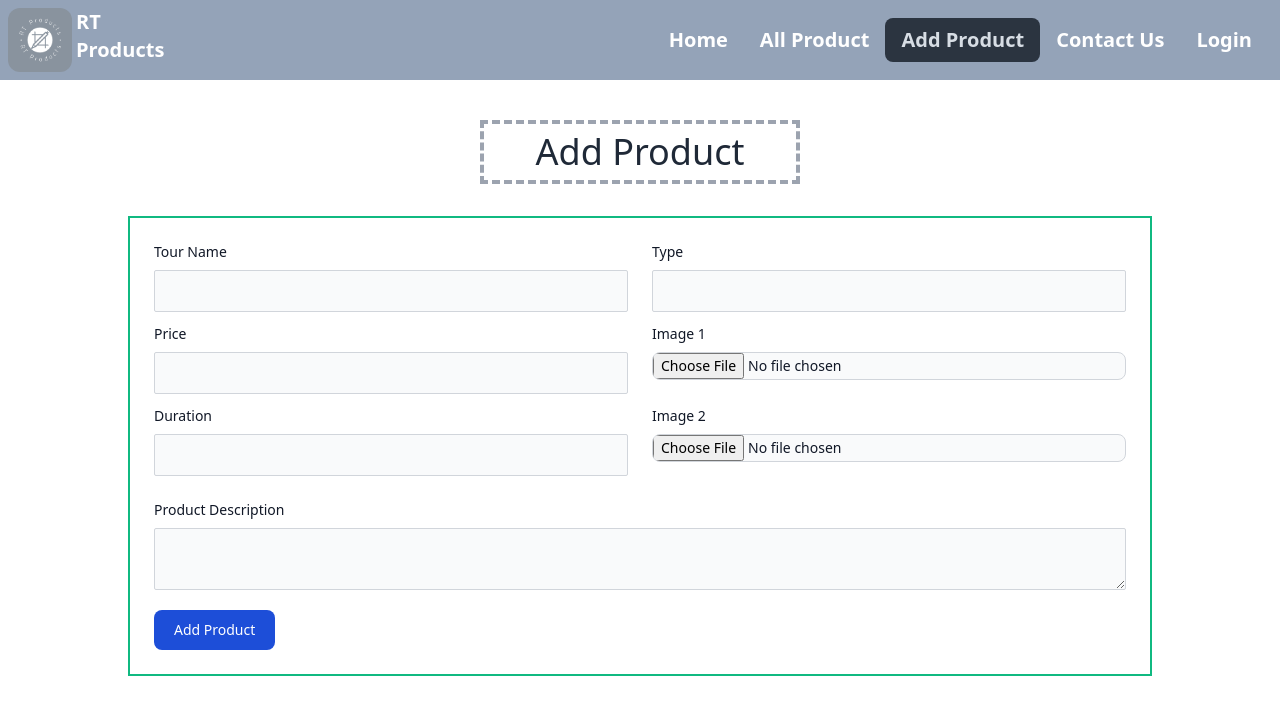
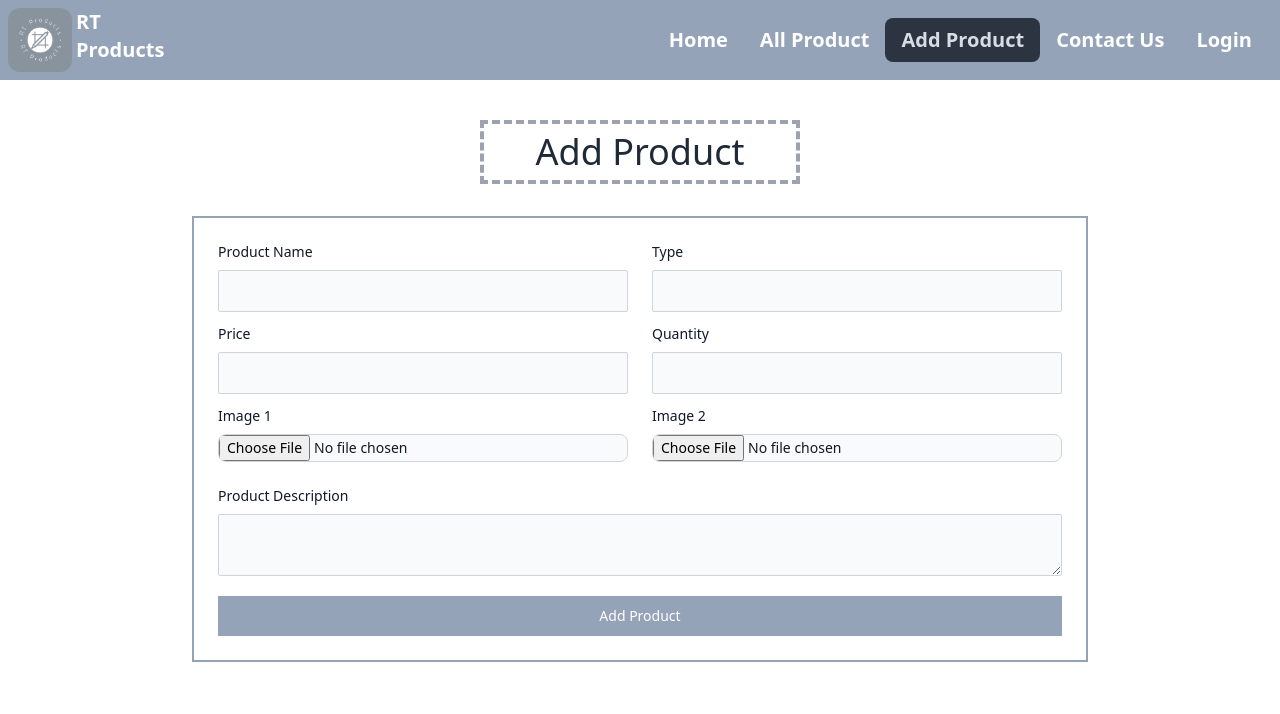
Before and after one commit to Ridwan4D/rt-product-preview-client, a React (Vite) app: page /addProduct in a window 1280 px wide. Shown: the top 714 px of the page. Built offline with nearby package versions, Linux system fonts and the light colour scheme; no server answers.

Commit message:
add product is created

```diff
--- a/src/page/addProduct/AddProduct.jsx
+++ b/src/page/addProduct/AddProduct.jsx
@@ -18,7 +18,7 @@ const AddPackage = () => {
         reset,
         formState: { errors },
     } = useForm();
-    // const info = {tour_name,description,trip_type,price,image_1,image_2,image_3,image_4,duration,activities1,activities2,activities3,activities4}
+    // const info = {tour_name,description,trip_type,price,image_1,image_2,image_3,image_4,quantity,activities1,activities2,activities3,activities4}
     const onSubmit = async (data) => {
         const imageFile1 = { image: data.image1[0] };
         const imageFile2 = { image: data.image2[0] };
@@ -34,11 +34,11 @@ const AddPackage = () => {
             },
         });
         const packageInfo = {
-            tour_name: data.name,
+            product_name: data.name,
             description: data.description,
-            trip_type: data.type,
+            product_type: data.type,
+            quantity: data.quantity,
             price: data.price,
-            duration: data.duration,
             image_1: res1.data.data.display_url,
             image_2: res2.data.data.display_url,
         };
@@ -60,7 +60,7 @@ const AddPackage = () => {
             />
 
             <form
-                className="max-w-5xl mx-auto border-2 border-[#10b981] p-2 md:p-6"
+                className="max-w-4xl mx-auto border-2 border-slate-400 p-2 md:p-6"
                 onSubmit={handleSubmit(onSubmit)}
             >
                 <div className="grid gap-x-6 gap-y-2 md:gap-y-3 mb-6 md:grid-cols-2">
@@ -69,7 +69,7 @@ const AddPackage = () => {
                             htmlFor="name"
                             className="block md:mb-2 text-xs md:text-sm font-medium text-gray-900 dark:text-white"
                         >
-                            Tour Name
+                            Product Name
                         </label>
                         <input
                             type="text"
@@ -123,6 +123,25 @@ const AddPackage = () => {
                     </div>
                     <div>
                         <label
+                            htmlFor="quantity"
+                            className="block md:mb-2 text-xs md:text-sm font-medium text-gray-900 dark:text-white"
+                        >
+                            Quantity
+                        </label>
+                        <input
+                            type="number"
+                            id="quantity"
+                            {...register("quantity", { required: true })}
+                            className="bg-gray-50 border border-gray-300 text-gray-900 h-7 md:h-auto text-xs md:text-sm rounded-sm focus:ring-blue-500 focus:border-blue-500 block w-full p-2.5 dark:bg-gray-700 dark:border-gray-600 dark:placeholder-gray-400 dark:text-white dark:focus:ring-blue-500 dark:focus:border-blue-500"
+                        />
+                        {errors.quantity && (
+                            <span className="text-sm text-red-600 font-semibold">
+                                Fill This Field
+                            </span>
+                        )}
+                    </div>
+                    <div>
+                        <label
                             htmlFor="file_input"
                             className="block md:mb-2 text-xs md:text-sm font-medium text-gray-900 dark:text-white"
                         >
@@ -135,25 +154,6 @@ const AddPackage = () => {
                             className="block w-full text-sm text-gray-900 border border-gray-300 rounded-lg cursor-pointer bg-gray-50 dark:text-gray-400 focus:outline-none dark:bg-gray-700 dark:border-gray-600 dark:placeholder-gray-400"
                         />
                         {errors.image1 && (
-                            <span className="text-sm text-red-600 font-semibold">
-                                Fill This Field
-                            </span>
-                        )}
-                    </div>
-                    <div>
-                        <label
-                            htmlFor="duration"
-                            className="block md:mb-2 text-xs md:text-sm font-medium text-gray-900 dark:text-white"
-                        >
-                            Duration
-                        </label>
-                        <input
-                            type="text"
-                            id="duration"
-                            {...register("duration", { required: true })}
-                            className="bg-gray-50 border border-gray-300 text-gray-900 h-7 md:h-auto text-xs md:text-sm rounded-sm focus:ring-blue-500 focus:border-blue-500 block w-full p-2.5 dark:bg-gray-700 dark:border-gray-600 dark:placeholder-gray-400 dark:text-white dark:focus:ring-blue-500 dark:focus:border-blue-500"
-                        />
-                        {errors.duration && (
                             <span className="text-sm text-red-600 font-semibold">
                                 Fill This Field
                             </span>
@@ -201,7 +201,7 @@ const AddPackage = () => {
                 <input
                     type="submit"
                     value="Add Product"
-                    className="text-white bg-blue-700 hover:bg-blue-800 focus:ring-4 focus:outline-none focus:ring-blue-300 font-medium rounded-lg text-sm w-full sm:w-auto px-5 py-2.5 text-center dark:bg-blue-600 dark:hover:bg-blue-700 dark:focus:ring-blue-800"
+                    className="text-white w-full bg-slate-400 hover:bg-slate-600 focus:ring-4 focus:outline-none focus:ring-slate-300 font-medium rounded-xs text-sm px-5 py-2.5 text-center dark:bg-blue-600 dark:hover:bg-blue-700 dark:focus:ring-blue-800"
                 />
             </form>
         </div>
```
